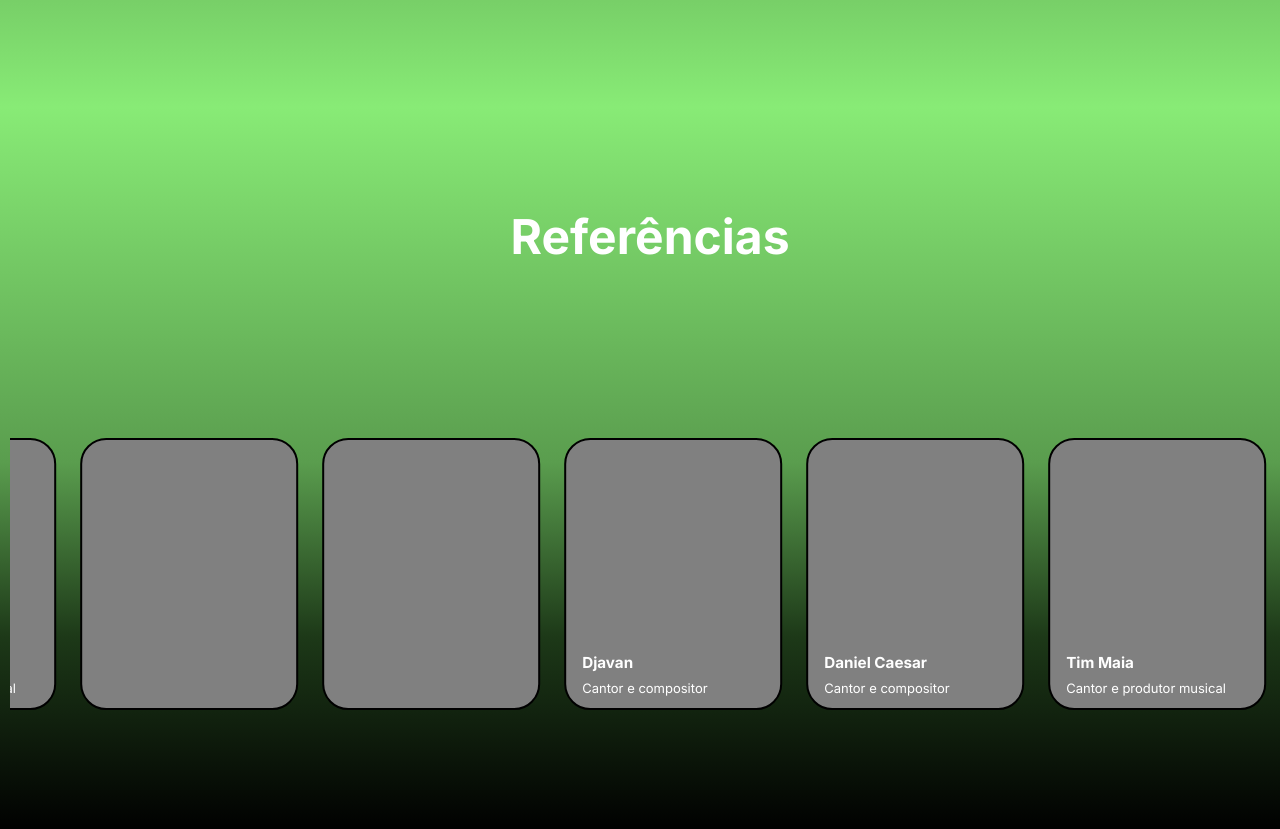
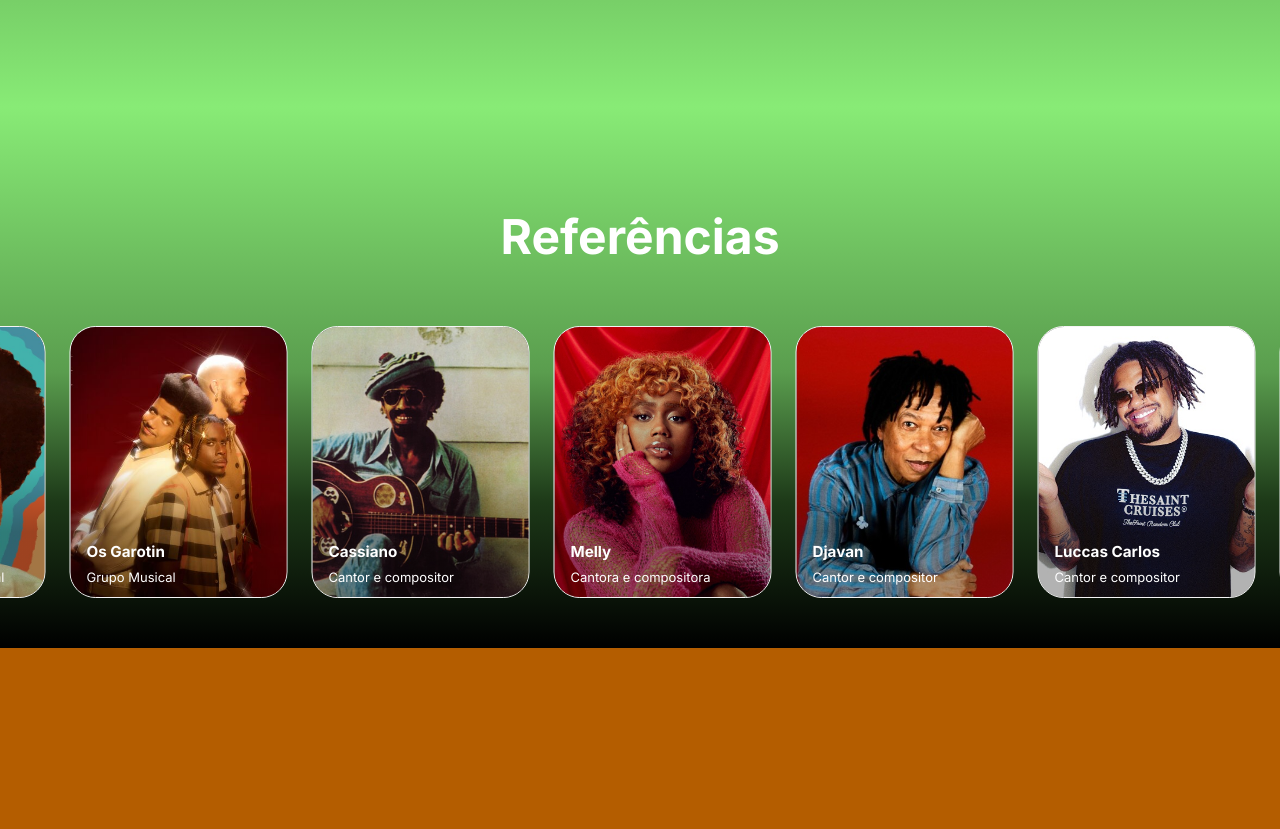
Before and after one commit to JoaoRamosVS/charme-brasil, a plain HTML site: page index.html in a window 1280 px wide. Shown: the part 3667-4496 px from the top of the page. After the commit the page ends 4315 px from the top, so only its background shows below. Drawn offline with Linux system fonts and the light colour scheme; a web font is replaced by a local one.

Commit message:
Finalização do carrossel infinito e adição de alguns artistas

```diff
--- a/estilos/style.css
+++ b/estilos/style.css
@@ -316,14 +316,15 @@ main {
 .referencias {
     display: flex;
     flex-wrap: wrap;
-    box-sizing: unset;
+    gap: 60px;
+    padding-left: 0;
+    padding-right: 0;
     padding-top: 100px;
     padding-bottom: 50px;
     background: linear-gradient(180deg, rgba(136, 235, 118, 1) 0%, rgba(90, 157, 78, 1) 49%, rgba(29, 57, 24, 1) 73%, rgba(0, 0, 0, 1) 100%);
 }
 
 .ref-slider-track {
-    padding: 72px 0px;
     width: fit-content;
 }
 
@@ -337,19 +338,18 @@ main {
 }
 
 .ref-slider-item {
-
     position: relative;
     width: var(--card-media-width);
     transition: normal 0.6s ease-out all;
     height: var(--card-media-height);
     border-radius: 26px;
-    border: 2px black solid;
+    border: 1px whitesmoke solid;
     overflow: hidden;
     background-color: gray;
 }
 
 .ref-slider-item-info {
-    background: transparent;
+    background: linear-gradient(rgba(0, 0, 0, 0) 51.91%, rgba(0, 0, 0, 0.3) 75.88%);
     display: grid;
     position: absolute;
     z-index: 2;
@@ -382,6 +382,17 @@ main {
     object-position: center center;
 }
 
+footer {
+    position: absolute;
+    bottom: 0;
+    background: black;
+    width: 100%;
+    height: 90px;
+    display: flex;
+    align-items: center;
+    justify-content: center;
+}
+
 @keyframes move {
     to {
         transform: translate(calc(-50% - 1.5em));
--- a/index.html
+++ b/index.html
@@ -150,7 +150,16 @@
                                 <span>Cantor e compositor</span>
                             </div>
                             <div class="ref-slider-item-media">
-
+                                <img src="assets/djavancard.jpg" alt="Card do artista Djavan">
+                            </div>
+                        </div>
+                        <div class="ref-slider-item">
+                            <div class="ref-slider-item-info">
+                                <h3>Luccas Carlos</h3>
+                                <span>Cantor e compositor</span>
+                            </div>
+                            <div class="ref-slider-item-media">
+                                <img src="assets/luccascarloscard.jpg" alt="Card do artista Luccas Carlos">
                             </div>
                         </div>
                         <div class="ref-slider-item">
@@ -158,28 +167,49 @@
                                 <h3>Daniel Caesar</h3>
                                 <span>Cantor e compositor</span>
                             </div>
-                            <div class="ref-slider-item-media"></div>
+                            <div class="ref-slider-item-media">
+                                <img src="assets/danielcaesarcard.jpeg" alt="Card do artista Daniel Caesar">
+                            </div>
                         </div>
                         <div class="ref-slider-item">
                             <div class="ref-slider-item-info">
                                 <h3>Tim Maia</h3>
                                 <span>Cantor e produtor musical</span>
                             </div>
-                            <div class="ref-slider-item-media"></div>
+                            <div class="ref-slider-item-media">
+                                <img src="assets/timmaiacard.jpg" alt="Card do artista Tim Maia">
+                            </div>
                         </div>
                         <div class="ref-slider-item">
-                            <div class="ref-slider-item-info"></div>
-                            <div class="ref-slider-item-media"></div>
+                            <div class="ref-slider-item-info">
+                                <h3>Os Garotin</h3>
+                                <span>Grupo Musical</span>
+                            </div>
+                            <div class="ref-slider-item-media">
+                                <img src="assets/osgarotincard.jpg" alt="Card do grupo Os Garotin">
+                            </div>
                         </div>
                         <div class="ref-slider-item">
-                            <div class="ref-slider-item-info"></div>
-                            <div class="ref-slider-item-media"></div>
+                            <div class="ref-slider-item-info">
+                                <h3>Cassiano</h3>
+                                <span>Cantor e compositor</span>
+                            </div>
+                            <div class="ref-slider-item-media">
+                                <img src="assets/cassianocard.jpg" alt="Card do artista Cassiano">
+                            </div>
+                        </div>
+                        <div class="ref-slider-item">
+                            <div class="ref-slider-item-info">
+                                <h3>Melly</h3>
+                                <span>Cantora e compositora</span>
+                            </div>
+                            <div class="ref-slider-item-media">
+                                <img src="assets/mellycard.jpg" alt="Card da artista Melly">
+                            </div>
                         </div>
                     </div>
                 </div>
             </section>
         </main>
-
-
 </body>
 </html>
```
Also changed, not shown: assets/cassianocard.jpg (added), assets/danielcaesarcard.jpeg (added), assets/djavancard.jpg (added), assets/luccascarloscard.jpg (added), assets/mellycard.jpg (added), assets/osgarotincard.jpg (added), assets/timmaiacard.jpg (added).
